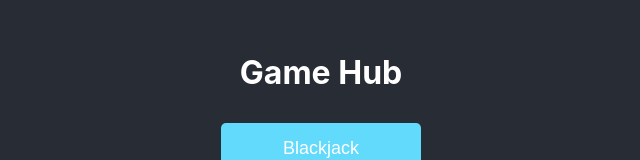
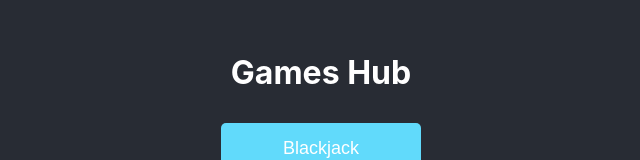
Before and after one commit to GangerBeda/ITU-projekt, a React (Create React App) app: page / in a window 1280 px wide. Shown: the part 150-310 px from the top of the page, without its empty margins (319-959 px from the left). Built offline with nearby package versions, Linux system fonts and the light colour scheme.

Commit message:
change game to games

```diff
--- a/src/components/Menu.js
+++ b/src/components/Menu.js
@@ -19,7 +19,7 @@ const games = [
 function Menu() {
     return (
         <div className='menu-container'>
-            <h1>Game Hub</h1>
+            <h1>Games Hub</h1>
             {games.map((game) => (
                 <Link key={game.id} to={`/game/${game.id}`}>
                     <button className='menu-button'>{game.name}</button>
```
